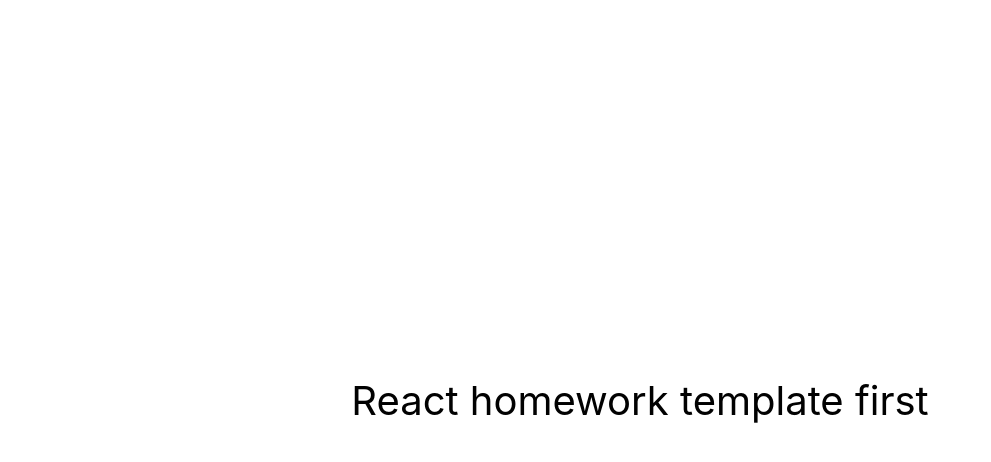
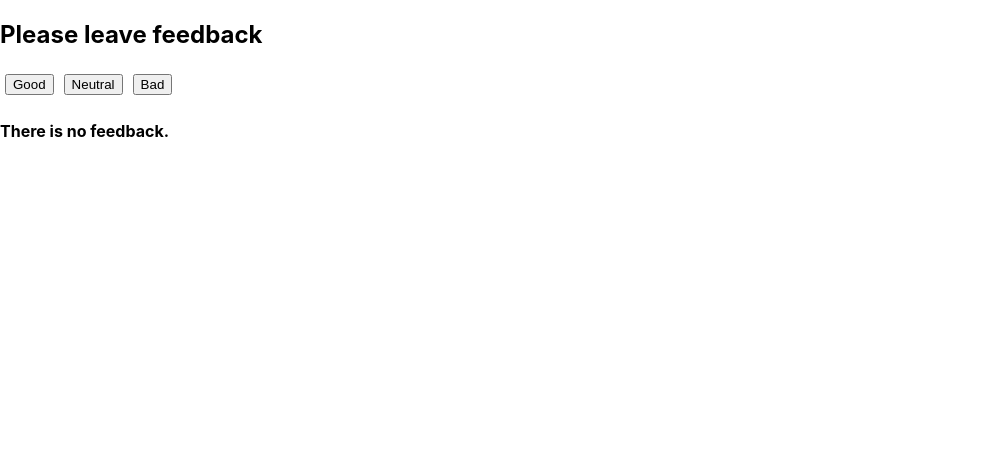
Before and after one commit to BobliHH/goit-react-hw-04-feedback, a React (Create React App) app: page / in a window 1280 px wide. Shown: the top 462 px of the page, without its empty margins (0-991 px from the left). Built offline with nearby package versions, Linux system fonts and the light colour scheme.

Commit message:
copied src from goit-react-hw-02-feedback

```diff
--- a/src/components/App.jsx
+++ b/src/components/App.jsx
@@ -1,16 +1,41 @@
-export const App = () => {
-  return (
-    <div
-      style={{
-        height: '100vh',
-        display: 'flex',
-        justifyContent: 'center',
-        alignItems: 'center',
-        fontSize: 40,
-        color: '#010101',
-      }}
-    >
-      React homework template first
-    </div>
-  );
-};
+import { Component } from "react";
+import FeedbackOptions from "./feedbackOptions/feedbackOptions";
+import Statistics from "./statistics/statistics";
+
+export class App extends Component {
+  state = {
+    good: 0,
+    neutral: 0,
+    bad: 0,
+  };
+
+  render() {
+    const feedbackCount = this.total();
+    return (
+      <>
+        <section>
+          <h2>Please leave feedback</h2>
+          <FeedbackOptions addFeedback={this.addFeedback} />
+        </section>
+        <section>
+          {feedbackCount === 0 && <h4> There is no feedback.</h4>}
+          {feedbackCount !== 0 && <h4> Statistics</h4>}
+          {feedbackCount !== 0 && (
+            <Statistics {...this.state} total={feedbackCount} />
+          )}
+        </section>
+      </>
+    );
+  }
+
+  addFeedback = value => {
+    this.setState({
+      [value]: this.state[value] + 1,
+    });
+  };
+
+  total = () => {
+    const feedbackCount = this.state.good + this.state.neutral + this.state.bad;
+    return feedbackCount;
+  };
+}
--- /dev/null
+++ b/src/components/feedbackOptions/feedbackOptions.js
@@ -0,0 +1,26 @@
+const FeedbackOptions = ({ addFeedback }) => {
+  const data = [
+    { id: 1, value: 'good', text: 'Good' },
+    { id: 2, value: 'neutral', text: 'Neutral' },
+    { id: 3, value: 'bad', text: 'Bad' },
+  ];
+
+  const addValue = e => {
+    const value = e.target.value;
+    addFeedback(value);
+  };
+  return (
+    <div>
+      {data.map(btn => {
+        const { id, value, text } = btn;
+        return (
+          <button key={id} value={value} onClick={addValue}>
+            {text}
+          </button>
+        );
+      })}
+    </div>
+  );
+};
+
+export default FeedbackOptions;
--- /dev/null
+++ b/src/components/statistics/statistics.js
@@ -0,0 +1,36 @@
+
+const Statistics = ({ good, neutral, bad, total }) => {
+  const countPositiveFeedbackPercentage = () => {
+    const positivPercentage = Math.round((good / total) * 100);
+    return positivPercentage || 0;
+  };
+  const data = [
+    { id: 1, text: 'Good: ', value: good },
+    { id: 2, text: 'Neutral: ', value: neutral },
+    { id: 3, text: 'Bad: ', value: bad },
+    { id: 4, text: 'Total: ', value: total },
+    {
+      id: 5,
+      text: 'Positiv feedback: ',
+      value: countPositiveFeedbackPercentage(),
+      percentage: '%',
+    },
+  ];
+
+  return (
+    <div>
+      <div>
+        {data.map(item => {
+          return (
+            <p key={item.id}>
+              {item.text}
+              {item.value}
+              {item.percentage}
+            </p>
+          );
+        })}
+      </div>
+    </div>
+  );
+};
+export default Statistics;
--- a/src/index.css
+++ b/src/index.css
@@ -7,9 +7,14 @@ body {
     sans-serif;
   -webkit-font-smoothing: antialiased;
   -moz-osx-font-smoothing: grayscale;
+
 }
 
 code {
   font-family: source-code-pro, Menlo, Monaco, Consolas, 'Courier New',
     monospace;
 }
+
+button{
+   margin: 5px;
+}
```
